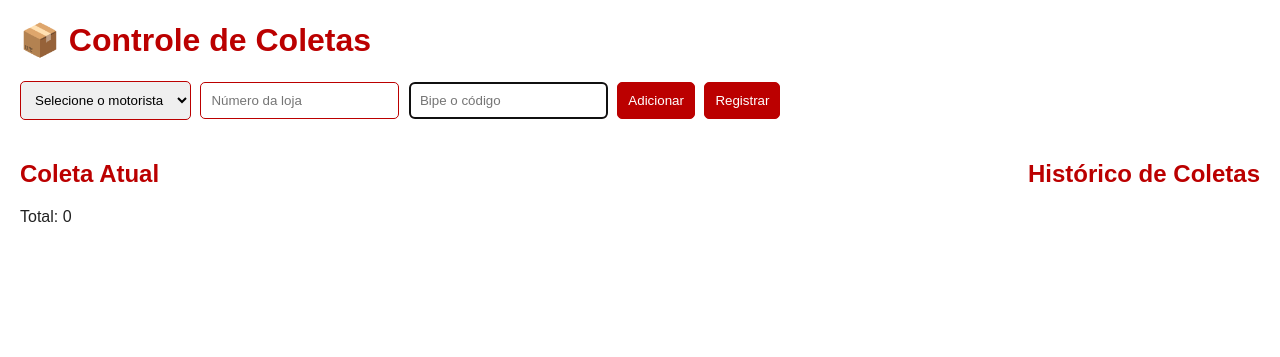
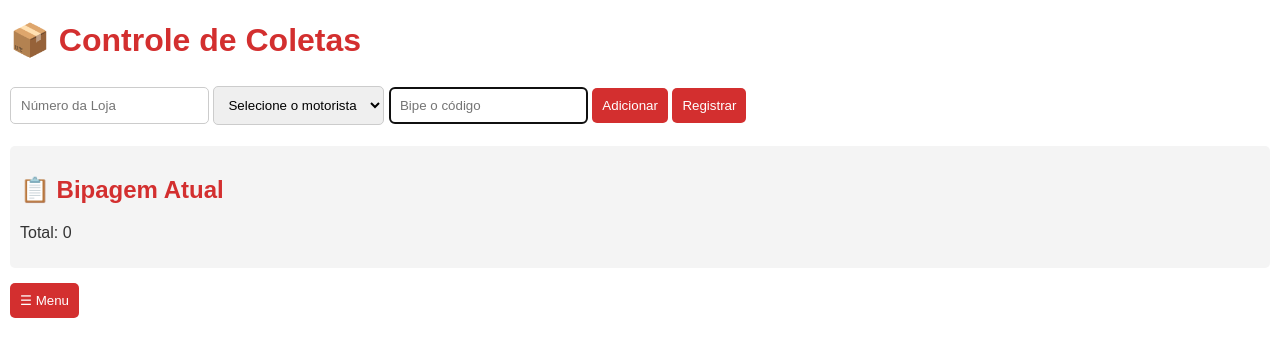
Before and after one commit to jeansantos997705-png/coleta-oms, a Flask app: page / in a window 1280 px wide. Shown: the top 357 px of the page. Run offline with Flask 3, Linux system fonts and the light colour scheme.

Commit message:
correção

```diff
--- a/app.py
+++ b/app.py
@@ -1,79 +1,55 @@
 from flask import Flask, render_template, request, jsonify
 import sqlite3
 from datetime import datetime
+import os
 
 app = Flask(__name__)
 
-DB_PATH = 'data.db'
+DB_FILE = "coletas.db"
 
-# --- Função auxiliar para conectar ao banco ---
-def get_db_connection():
-    conn = sqlite3.connect(DB_PATH)
-    conn.row_factory = sqlite3.Row
-    return conn
-
-# --- Cria a tabela se não existir ---
-def init_db():
-    conn = get_db_connection()
-    conn.execute('''
-        CREATE TABLE IF NOT EXISTS coletas (
+# Criação da tabela caso não exista
+def criar_db():
+    conn = sqlite3.connect(DB_FILE)
+    c = conn.cursor()
+    c.execute('''
+        CREATE TABLE IF NOT EXISTS registros (
             id INTEGER PRIMARY KEY AUTOINCREMENT,
-            codigo TEXT NOT NULL UNIQUE,
-            motorista TEXT NOT NULL,
-            loja TEXT NOT NULL,
-            data TEXT NOT NULL
+            codigo TEXT,
+            loja TEXT,
+            motorista TEXT,
+            data TEXT
         )
     ''')
     conn.commit()
     conn.close()
 
-init_db()
+criar_db()
 
-# --- Página inicial ---
-@app.route('/')
+@app.route("/")
 def index():
-    return render_template('index.html')
+    return render_template("index.html")
 
-# --- Endpoint para registrar códigos ---
-@app.route('/registrar', methods=['POST'])
+@app.route("/registrar", methods=["POST"])
 def registrar():
-    data = request.get_json()
-    motorista = data.get('motorista')
-    loja = data.get('loja')
-    codigos = data.get('codigos')  # lista de códigos
-
-    if not motorista or not loja or not codigos:
-        return jsonify({'status': 'erro', 'mensagem': 'Preencha motorista, loja e códigos!'})
-
-    conn = get_db_connection()
-    cur = conn.cursor()
-    mensagens = []
-
-    for codigo in codigos:
-        # Verifica duplicidade
-        cur.execute('SELECT * FROM coletas WHERE codigo = ?', (codigo,))
-        existente = cur.fetchone()
-        if existente:
-            mensagens.append(f'Código {codigo} já registrado!')
-            continue
-
-        # Insere novo código
-        data_atual = datetime.now().strftime('%Y-%m-%d %H:%M:%S')
-        cur.execute('INSERT INTO coletas (codigo, motorista, loja, data) VALUES (?, ?, ?, ?)',
-                    (codigo, motorista, loja, data_atual))
-        mensagens.append(f'Código {codigo} registrado!')
-
+    dados = request.get_json()
+    conn = sqlite3.connect(DB_FILE)
+    c = conn.cursor()
+    for item in dados:
+        c.execute("INSERT INTO registros (codigo, loja, motorista, data) VALUES (?, ?, ?, ?)",
+                  (item["codigo"], item["loja"], item["motorista"], datetime.now().strftime("%Y-%m-%d %H:%M")))
     conn.commit()
     conn.close()
-    return jsonify({'status': 'ok', 'mensagem': mensagens})
+    return jsonify({"mensagem": f"{len(dados)} pedidos registrados com sucesso!"})
 
-# --- Endpoint para listar registros ---
-@app.route('/listar')
+@app.route("/listar")
 def listar():
-    conn = get_db_connection()
-    coletas = conn.execute('SELECT * FROM coletas ORDER BY data DESC').fetchall()
+    conn = sqlite3.connect(DB_FILE)
+    c = conn.cursor()
+    c.execute("SELECT codigo, loja, motorista, data FROM registros ORDER BY id DESC")
+    linhas = c.fetchall()
     conn.close()
-    return jsonify([dict(row) for row in coletas])
+    resultado = [{"codigo": l[0], "loja": l[1], "motorista": l[2], "data": l[3]} for l in linhas]
+    return jsonify(resultado)
 
-if __name__ == '__main__':
-    app.run(debug=True, host='0.0.0.0', port=5000)
+if __name__ == "__main__":
+    app.run(debug=True, host="0.0.0.0", port=int(os.environ.get("PORT", 5000)))
--- a/static/script.js
+++ b/static/script.js
@@ -1,76 +1,80 @@
-let codigosAtual = [];
+let bipagemAtual = [];
 
-const inputCodigo = document.getElementById("codigo");
-inputCodigo.addEventListener("keypress", function(e){
-    if(e.key === "Enter"){
-        adicionarCodigo();
-    }
+document.getElementById("addBtn").addEventListener("click", adicionarCodigo);
+document.getElementById("codigo").addEventListener("keypress", function(e) {
+    if(e.key === 'Enter') adicionarCodigo();
 });
 
-function adicionarCodigo(){
-    const codigo = document.getElementById("codigo").value.trim();
-    const msg = document.getElementById("mensagem");
+function adicionarCodigo() {
+    const codigoInput = document.getElementById("codigo");
+    const codigo = codigoInput.value.trim();
+    const loja = document.getElementById("loja").value.trim();
+    const motorista = document.getElementById("motorista").value;
 
-    if(codigo.length !== 12){
-        msg.innerText = "Código inválido! Deve ter 12 caracteres (com traço).";
+    if (!codigo || !loja || !motorista) {
+        alert("Preencha todos os campos!");
         return;
     }
 
-    if(codigosAtual.includes(codigo)){
-        msg.innerText = `Código ${codigo} já adicionado na coleta atual!`;
+    if (!/^.{12}$/.test(codigo)) {
+        alert("O código deve ter 12 caracteres, incluindo o traço (-).");
+        codigoInput.value = "";
         return;
     }
 
-    codigosAtual.push(codigo);
-    atualizarColetaAtual();
-    document.getElementById("codigo").value = "";
-    msg.innerText = "";
+    bipagemAtual.push({codigo, loja, motorista});
+    atualizarListaBipagem();
+    codigoInput.value = "";
+    codigoInput.focus();
 }
 
-function atualizarColetaAtual(){
-    const lista = document.getElementById("coletaAtual");
+function atualizarListaBipagem() {
+    const lista = document.getElementById("lista-bipagem");
     lista.innerHTML = "";
-    codigosAtual.forEach(c => {
+    bipagemAtual.forEach(item => {
         const li = document.createElement("li");
-        li.textContent = c;
+        li.textContent = `${item.loja} - ${item.motorista}: ${item.codigo}`;
         lista.appendChild(li);
     });
-    document.getElementById("total").innerText = codigosAtual.length;
+    document.getElementById("contador").innerText = bipagemAtual.length;
 }
 
-async function registrar(){
-    const motorista = document.getElementById("motorista").value;
-    const loja = document.getElementById("loja").value;
-    const msg = document.getElementById("mensagem");
-
-    if(!motorista || !loja || codigosAtual.length === 0){
-        msg.innerText = "Preencha motorista, loja e adicione códigos!";
-        return;
-    }
-
+async function registrar() {
+    if(bipagemAtual.length === 0) return alert("Nenhum código para registrar!");
     const resp = await fetch("/registrar", {
         method: "POST",
-        headers: { "Content-Type": "application/json" },
-        body: JSON.stringify({ motorista, loja, codigos: codigosAtual })
+        headers: {"Content-Type": "application/json"},
+        body: JSON.stringify(bipagemAtual)
     });
-
     const data = await resp.json();
-    msg.innerText = data.mensagem.join(" | ");
-    codigosAtual = [];
-    atualizarColetaAtual();
-    atualizarLista();
+    alert(data.mensagem);
+    bipagemAtual = [];
+    atualizarListaBipagem();
+    atualizarHistorico();
 }
 
-async function atualizarLista(){
+async function atualizarHistorico() {
     const resp = await fetch("/listar");
     const dados = await resp.json();
-    const lista = document.getElementById("lista");
+    const lista = document.getElementById("lista-historico");
     lista.innerHTML = "";
-    dados.slice(0, 20).forEach(item => {
+    dados.forEach(item => {
         const li = document.createElement("li");
-        li.textContent = `${item.data} - ${item.motorista} - Loja ${item.loja}: ${item.codigo}`;
+        li.textContent = `${item.data} - ${item.motorista} - Loja ${item.loja} (${item.codigo})`;
         lista.appendChild(li);
     });
 }
 
-setInterval(atualizarLista, 5000);
+document.getElementById("menuBtn").addEventListener("click", () => {
+    document.getElementById("menu").classList.remove("hidden");
+});
+
+function fecharMenu() {
+    document.getElementById("menu").classList.add("hidden");
+}
+
+function abrirHistorico() {
+    document.getElementById("historico").classList.remove("hidden");
+    fecharMenu();
+    atualizarHistorico();
+}
--- a/static/style.css
+++ b/static/style.css
@@ -1,41 +1,61 @@
 body {
     font-family: Arial, sans-serif;
-    margin: 20px;
+    margin: 10px;
     background: #fff;
-    color: #222;
+    color: #333;
 }
 
 h1, h2 {
-    color: #b00; /* vermelho da empresa */
+    color: #d32f2f;
+}
+
+#form {
+    margin-bottom: 15px;
 }
 
 input, select, button {
     padding: 10px;
-    margin-right: 5px;
+    margin: 5px 0;
     border-radius: 5px;
-    border: 1px solid #b00;
+    border: 1px solid #ccc;
 }
 
 button {
-    background-color: #b00;
-    color: #fff;
+    background-color: #d32f2f;
+    color: white;
+    border: none;
     cursor: pointer;
 }
 
-.container {
-    display: flex;
-    justify-content: space-between;
-    margin-top: 20px;
+button:hover {
+    background-color: #b71c1c;
 }
 
-ul {
-    list-style: none;
-    padding-left: 0;
+#bipagem-atual, #historico {
+    background: #f4f4f4;
+    padding: 10px;
+    margin-bottom: 10px;
+    border-radius: 5px;
 }
 
-li {
-    padding: 5px;
-    margin-bottom: 2px;
-    background: #f9f9f9;
-    border-radius: 4px;
+#lista-bipagem li, #lista-historico li {
+    background: #fff;
+    padding: 8px;
+    margin-bottom: 4px;
+    border-radius: 5px;
 }
+
+.hidden {
+    display: none;
+}
+
+#menu {
+    position: fixed;
+    top: 0;
+    left: 0;
+    width: 100%;
+    height: 100%;
+    background: rgba(255, 255, 255, 0.95);
+    z-index: 1000;
+    padding: 20px;
+}
--- a/templates/index.html
+++ b/templates/index.html
@@ -2,13 +2,14 @@
 <html lang="pt-BR">
 <head>
   <meta charset="UTF-8" />
-  <title>Controle de Coletas</title>
+  <title>📦 Controle de Coletas</title>
   <link rel="stylesheet" href="/static/style.css" />
 </head>
 <body>
   <h1>📦 Controle de Coletas</h1>
 
   <div id="form">
+    <input type="text" id="loja" placeholder="Número da Loja" />
     <select id="motorista">
       <option value="">Selecione o motorista</option>
       <option value="Silenildo">Silenildo</option>
@@ -21,25 +22,33 @@
       <option value="Dayveson">Dayveson</option>
       <option value="Dalvan">Dalvan</option>
     </select>
-    <input type="text" id="loja" placeholder="Número da loja" />
     <input type="text" id="codigo" placeholder="Bipe o código" autofocus />
-    <button onclick="adicionarCodigo()">Adicionar</button>
+    <button id="addBtn">Adicionar</button>
     <button onclick="registrar()">Registrar</button>
   </div>
 
   <p id="mensagem"></p>
 
-  <div class="container">
-    <div>
-      <h2>Coleta Atual</h2>
-      <ul id="coletaAtual"></ul>
-      <p>Total: <span id="total">0</span></p>
+  <div id="coletas-container">
+    <div id="bipagem-atual">
+      <h2>📋 Bipagem Atual</h2>
+      <ul id="lista-bipagem"></ul>
+      <p>Total: <span id="contador">0</span></p>
     </div>
-    <div>
-      <h2>Histórico de Coletas</h2>
-      <ul id="lista"></ul>
+
+    <div id="historico" class="hidden">
+      <h2>📜 Histórico de Coletas</h2>
+      <ul id="lista-historico"></ul>
     </div>
   </div>
+
+  <div id="menu" class="hidden">
+    <h2>Menu</h2>
+    <button onclick="abrirHistorico()">Histórico</button>
+    <button onclick="fecharMenu()">Fechar</button>
+  </div>
+
+  <button id="menuBtn">☰ Menu</button>
 
   <script src="/static/script.js"></script>
 </body>
```
